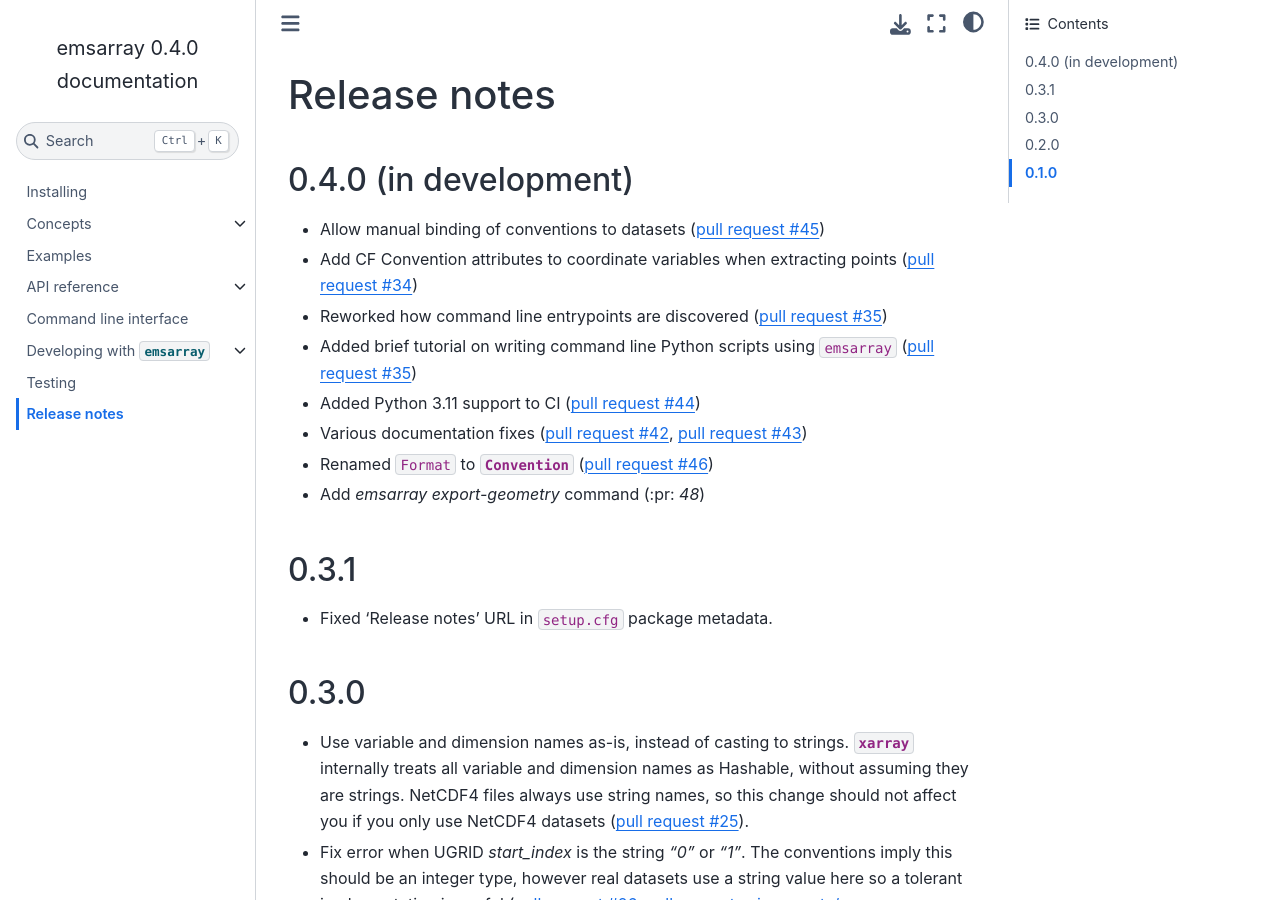
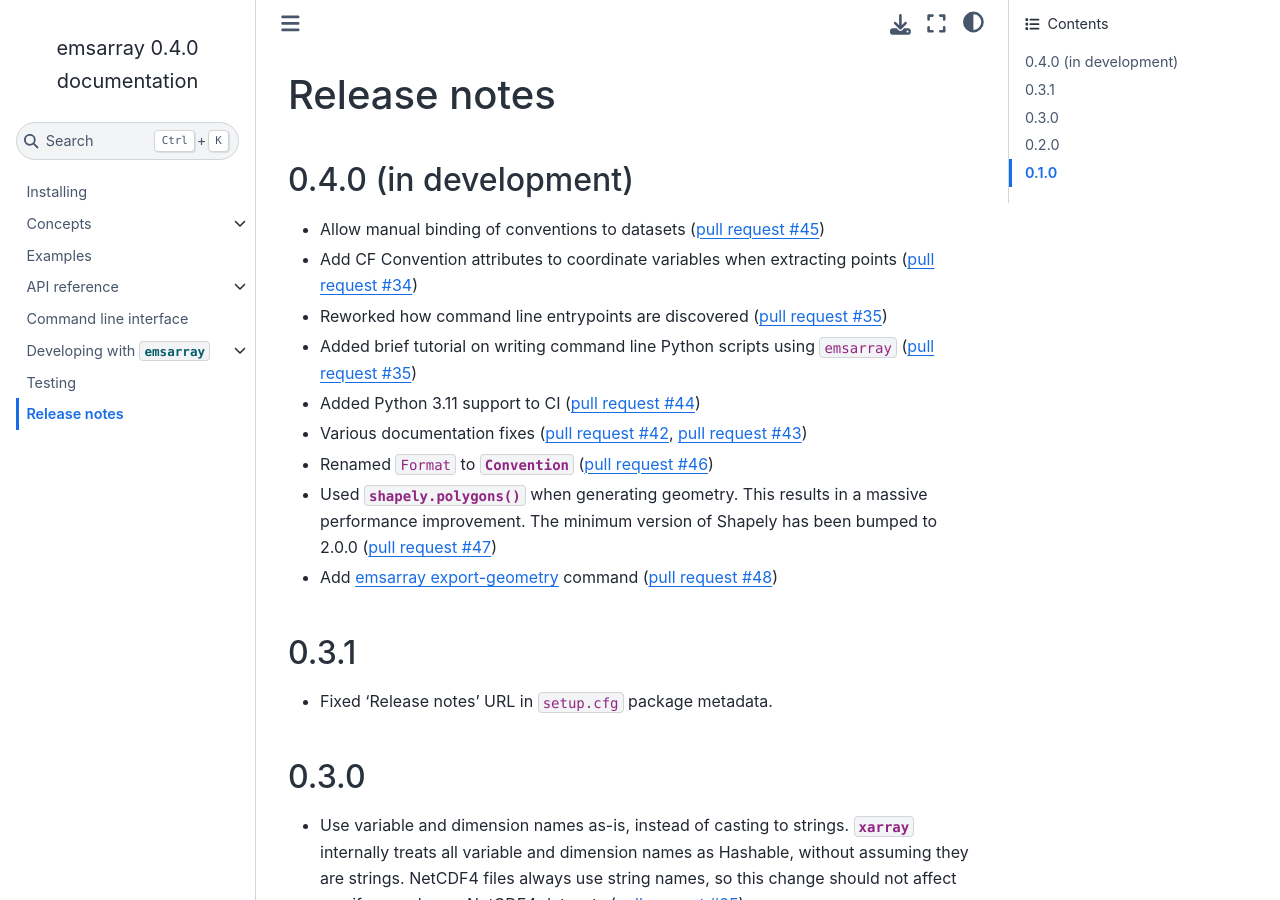
Before and after one commit to csiro-coasts/emsarray, a Sphinx documentation site: the page built from docs/releases.rst, in a window 1280 px wide and 900 px high. Built offline with Sphinx 7.4.7 and the Sphinx Book theme 1.1.4, drawn with Linux system fonts in a browser that asks for light colours.

Commit message:
Add release note for Shapely version updates

```diff
--- a/docs/releases.rst
+++ b/docs/releases.rst
@@ -14,7 +14,10 @@ Release notes
 * Added Python 3.11 support to CI (:pr:`44`)
 * Various documentation fixes (:pr:`42`, :pr:`43`)
 * Renamed ``Format`` to :class:`~emsarray.conventions.Convention` (:pr:`46`)
-* Add `emsarray export-geometry` command (:pr: `48`)
+* Used :func:`shapely.polygons` when generating geometry.
+  This results in a massive performance improvement.
+  The minimum version of Shapely has been bumped to 2.0.0 (:pr:`47`)
+* Add :ref:`emsarray export-geometry` command (:pr:`48`)
 
 0.3.1
 =====
```
